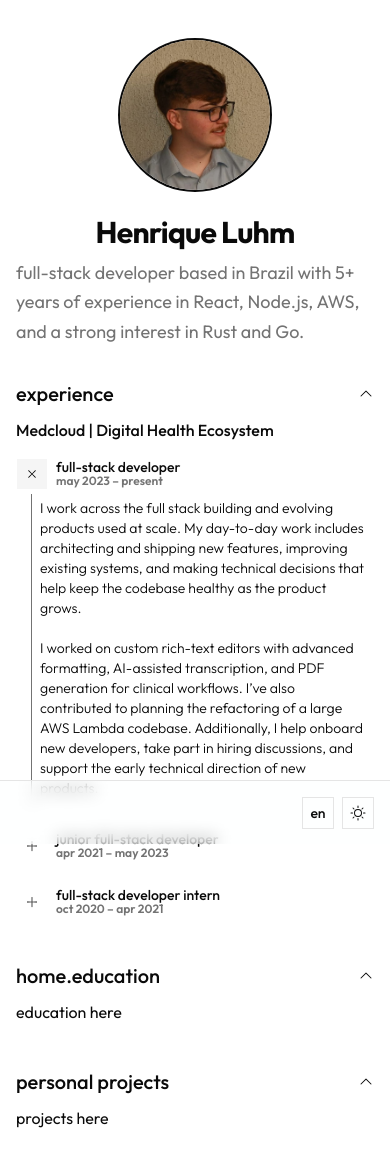
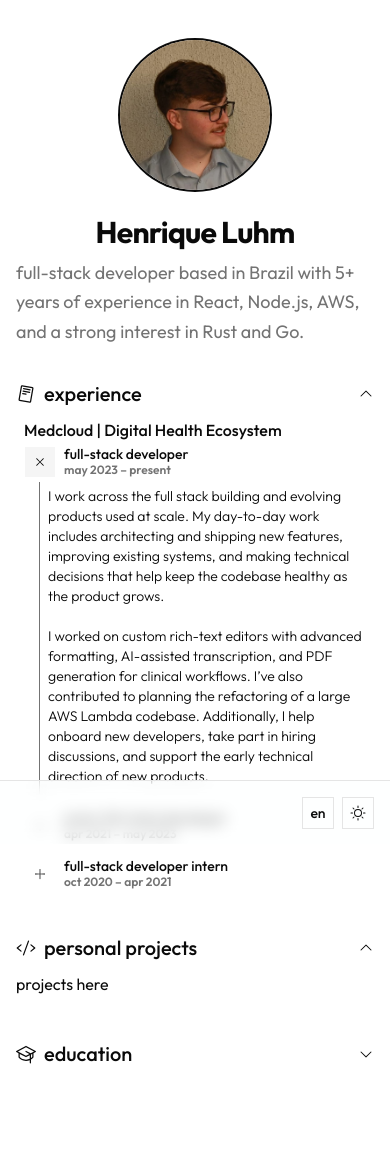
Before and after one commit to henriqueluhm/henriqueluhm-dev, a Next.js app: page / in a window 390 px wide. Shown: the top 1166 px of the page. Built offline with nearby package versions, Linux system fonts and the light colour scheme; no server answers.

Commit message:
feat: add education section content

```diff
--- a/src/app/page.tsx
+++ b/src/app/page.tsx
@@ -1,3 +1,8 @@
+import {
+  CodeIcon,
+  GraduationCapIcon,
+  ReadCvLogoIcon,
+} from "@phosphor-icons/react/dist/ssr";
 import * as motion from "motion/react-client";
 import Image from "next/image";
 import { getTranslations } from "next-intl/server";
@@ -46,12 +51,10 @@ export default async function Page() {
             </motion.div>
           </div>
 
-          <Accordion
-            multiple
-            defaultValue={["experience", "education", "personalProjects"]}
-          >
+          <Accordion multiple defaultValue={["experience", "personalProjects"]}>
             <AccordionSection
               id="experience"
+              icon={<ReadCvLogoIcon />}
               title={t("home.experience.title")}
               delay={0.3}
             >
@@ -87,19 +90,34 @@ export default async function Page() {
             </AccordionSection>
 
             <AccordionSection
-              id="education"
-              title={t("home.education")}
-              delay={0.4}
-            >
-              education here
-            </AccordionSection>
-
-            <AccordionSection
               id="personalProjects"
+              icon={<CodeIcon />}
               title={t("home.personalProjects")}
               delay={0.5}
             >
               projects here
+            </AccordionSection>
+
+            <AccordionSection
+              id="education"
+              icon={<GraduationCapIcon />}
+              title={t("home.education.education")}
+              delay={0.4}
+              className="flex flex-col gap-8"
+            >
+              <Timeline title={t("home.education.uepg")}>
+                <TimelineCheckpoint
+                  title={t("home.education.bachelor")}
+                  period={"2025 - 2025"}
+                />
+              </Timeline>
+
+              <Timeline title={t("home.education.santana")}>
+                <TimelineCheckpoint
+                  title={t("home.education.highSchool")}
+                  period="2017 - 2019"
+                />
+              </Timeline>
             </AccordionSection>
           </Accordion>
         </div>
--- a/src/components/accordion-section.tsx
+++ b/src/components/accordion-section.tsx
@@ -9,15 +9,19 @@ import {
 type AccordionSectionProps = {
   id: string;
   title: string;
+  icon: ReactNode;
   children: ReactNode;
   delay?: number;
+  className?: string;
 };
 
 export function AccordionSection({
   id,
   title,
+  icon,
   children,
   delay = 0,
+  className,
 }: AccordionSectionProps) {
   return (
     <motion.section
@@ -28,12 +32,18 @@ export function AccordionSection({
       className="scroll-mt-24"
     >
       <AccordionItem value={id}>
-        <AccordionTrigger>{title}</AccordionTrigger>
+        <AccordionTrigger>
+          <div className="flex items-center gap-2">
+            {icon}
+            <span>{title}</span>
+          </div>
+        </AccordionTrigger>
         <AccordionContent>
           <motion.div
             initial={{ opacity: 0, y: -10 }}
             animate={{ opacity: 1, y: 0 }}
             transition={{ duration: 0.25, ease: "easeOut" }}
+            className={className}
           >
             {children}
           </motion.div>
--- a/src/components/timeline.tsx
+++ b/src/components/timeline.tsx
@@ -3,13 +3,14 @@ import { XIcon } from "@phosphor-icons/react";
 import { AnimatePresence } from "motion/react";
 import * as motion from "motion/react-client";
 import { type ReactNode, useState } from "react";
+import { cn } from "@/lib/utils";
 import { Button } from "./ui/button";
 
 type TimelineCheckpointProps = {
-  title: string;
+  title: ReactNode;
   period: string;
   intiallyExpanded?: boolean;
-  children: ReactNode;
+  children?: ReactNode;
 };
 
 function TimelineCheckpoint({
@@ -22,8 +23,14 @@ function TimelineCheckpoint({
 
   return (
     <div className="flex flex-col gap-1 text-sm">
-      <div className="flex items-start sm:items-center justify-between">
+      <div
+        className={cn("flex items-start sm:items-center justify-between", {
+          "ml-3.75 pl-2 border-l border-muted-foreground":
+            children === undefined,
+        })}
+      >
         <div className="flex items-start sm:items-center gap-2">
+          {children !== undefined && (
             <Button
               variant="ghost"
               size="icon"
@@ -39,10 +46,11 @@ function TimelineCheckpoint({
                 <XIcon className="size-3" />
               </motion.span>
             </Button>
+          )}
 
-          <div className="flex flex-col sm:flex-row sm:items-center sm:gap-0">
-            <h5 className="font-medium -mt-px sm:mt-0">{title}</h5>
-            <div className="text-muted-foreground font-semibold text-xs sm:hidden -mt-1">
+          <div className="flex flex-col sm:flex-row sm:items-center gap-0.5">
+            <h5 className="font-medium -mt-0.5 sm:mt-0">{title}</h5>
+            <div className="text-muted-foreground font-semibold text-xs sm:hidden sm:mt-0 -mt-1">
               {period}
             </div>
           </div>
@@ -80,9 +88,9 @@ type TimelineProps = {
 
 function Timeline({ title, children }: TimelineProps) {
   return (
-    <div className="flex flex-col gap-4">
+    <div className="flex flex-col gap-1 pl-2">
       <h4 className="font-medium">{title}</h4>
-      <div className="flex flex-col gap-6">{children}</div>
+      <div className="flex flex-col gap-4">{children}</div>
     </div>
   );
 }
```
Lines whose indentation alone changed are shown as unchanged.
